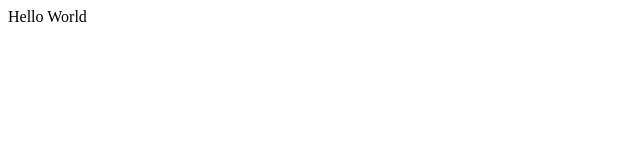
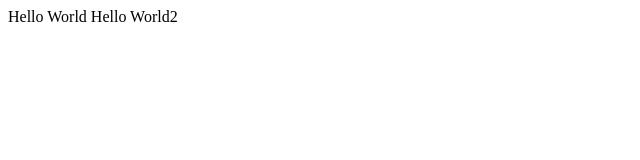
Before and after one commit to sanggiko/opentutorials-sanggiko, a plain HTML site: page index.html in a window 1280 px wide. Shown: the whole page, without its empty margins (0-640 px from the left). Drawn offline with Linux system fonts and the light colour scheme.

Commit message:
mod index.html

```diff
--- a/index.html
+++ b/index.html
@@ -20,5 +20,6 @@
 
 	<body>
 		Hello World
+Hello World2
 	</body>
 </html>
```
